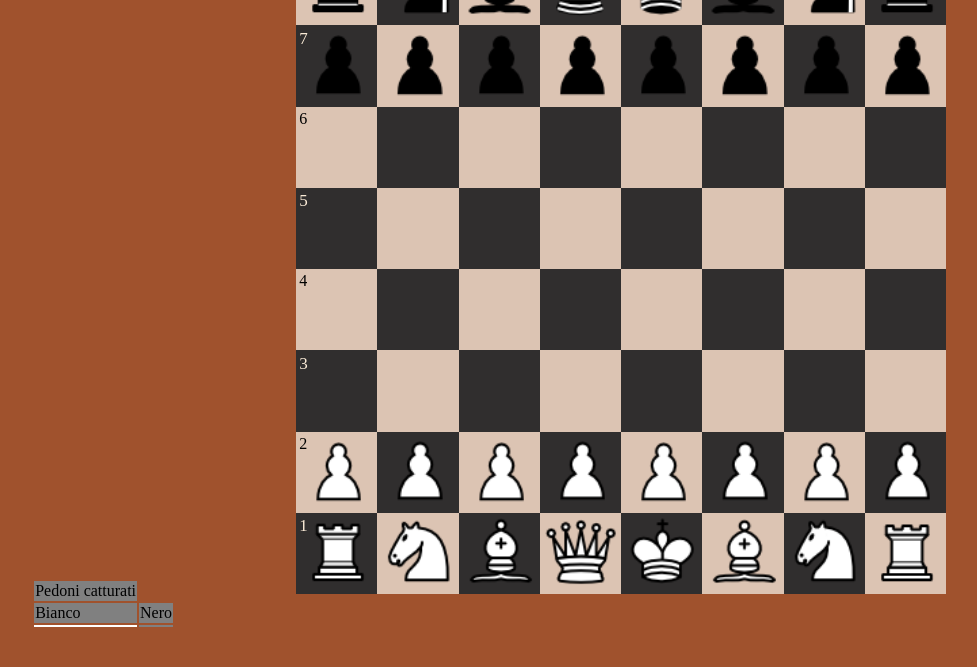
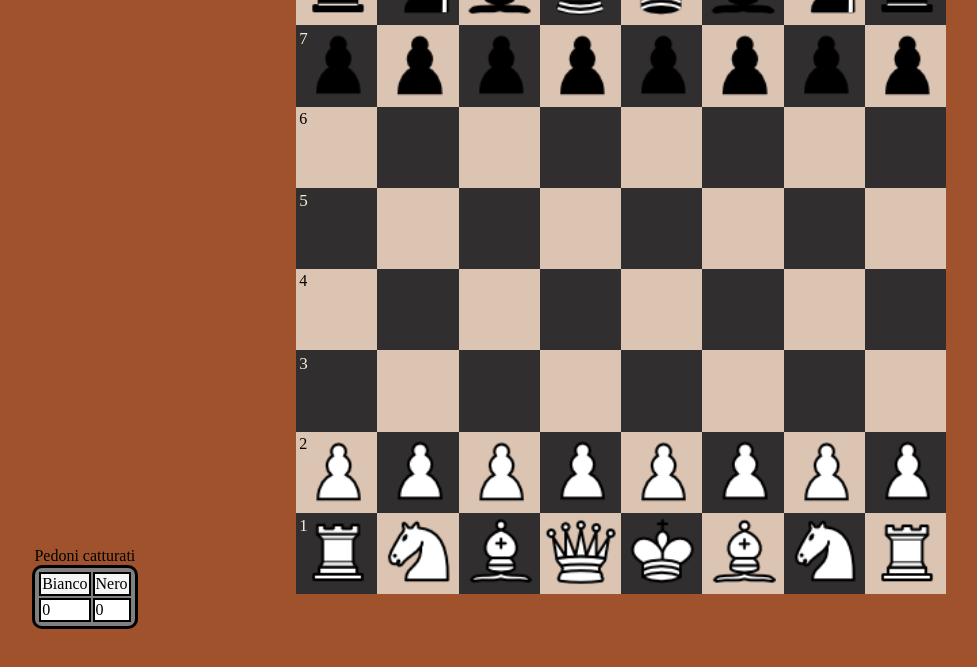
Before and after one commit to ArmandoAnescu/ProgettoJS, a plain HTML site: page Anescu_Scacchi/index.html in a window 1280 px wide. Shown: the part 139-806 px from the top of the page, without its empty margins (19-996 px from the left). Drawn offline with Linux system fonts and the light colour scheme.

Commit message:
Modifiche stilistiche tabella

```diff
--- a/Anescu_Scacchi/index.html
+++ b/Anescu_Scacchi/index.html
@@ -239,9 +239,9 @@
 
     </div>
     <table>
-        <tr><td>Pedoni catturati</td></tr>
+        <caption>Pedoni catturati</caption>
         <tr><td>Bianco</td> <td>Nero</td></tr>
-        <tr><td id="Counter"> </td id="Counter"> <td> </td></tr>
+        <tr><td id="Counter"> </td> <td id="Counter"> </td></tr>
     </table>
     <script src="script.js"></script>
 </body>
--- a/Anescu_Scacchi/script.js
+++ b/Anescu_Scacchi/script.js
@@ -4,7 +4,9 @@ const caselle = document.getElementsByClassName("spazio");
 let turnoBianco=true;
 whiteCounter=0;
 blackCounter=0;
-let punteggio=document.body.querySelectorAll("#");
+let punteggio=document.body.querySelectorAll("#Counter");
+punteggio[0].textContent=whiteCounter;
+punteggio[1].textContent=whiteCounter;
 Spostamento();
 SpostamentoPezzi();
 function Spostamento()
--- a/Anescu_Scacchi/style.css
+++ b/Anescu_Scacchi/style.css
@@ -71,16 +71,19 @@ a percentage of the width of the view port of the screen
 }
 table
 {
+    background-color: gray;
     height: auto;
     bottom: 4%;
     left: 4%;
     position: absolute;
+    border: solid black;
+    border-radius: 10px;
+    padding: 2px;
 }
-td{
-    background-color: gray;
-}
-tr
+tr,td
 {
+    border:  2px solid black;
+    padding: 1px;
   background-color: whitesmoke;
 }
 #Counter
```
